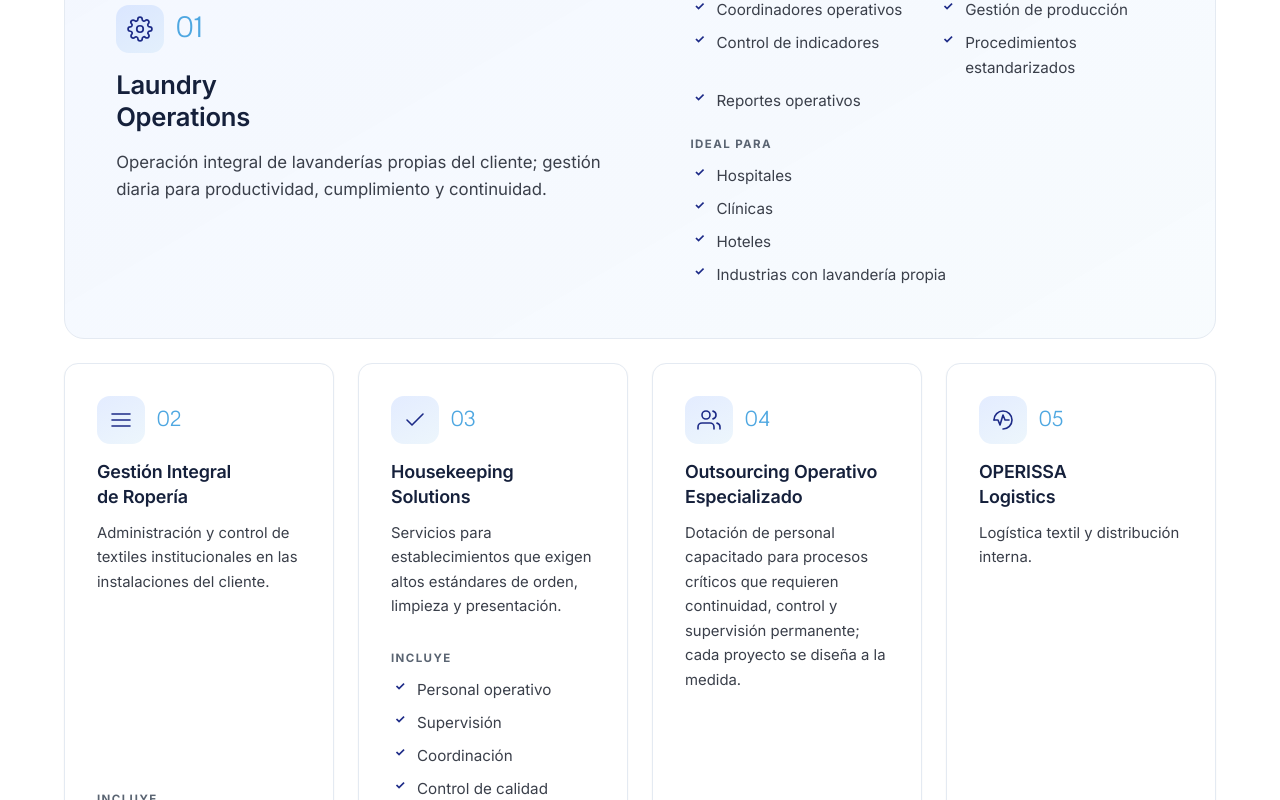
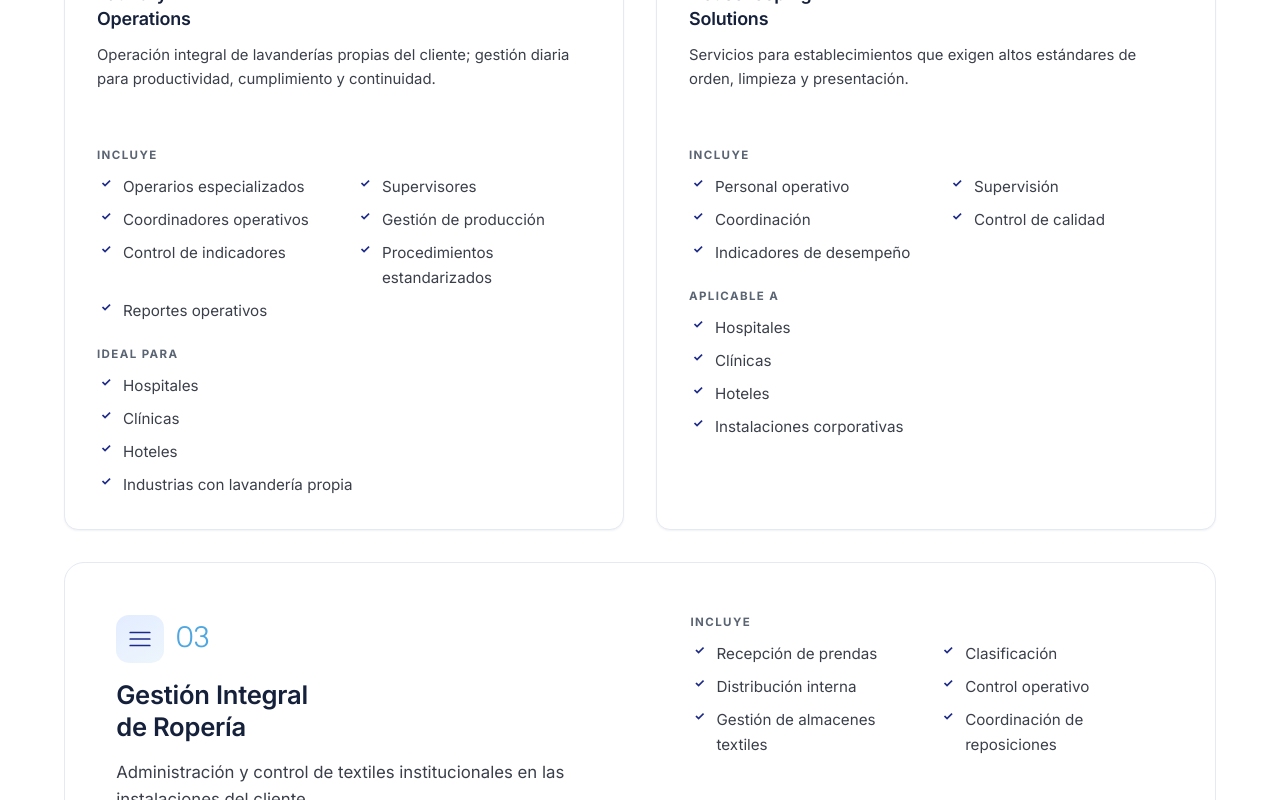
Before and after one commit to cjrt94/higienissa-front, a Nuxt app: page /marca-operissa in a window 1280 px wide. Shown: the part 1880-2680 px from the top of the page. Built offline with nearby package versions, Linux system fonts and the light colour scheme; a web font is replaced by a local one.

Commit message:
feat: Operissa — bloque Soluciones a bento 2-col (reorder + Roperia full-width + alturas iguales); icono Housekeeping shield; 'Operissa Logistics'
Co-Authored-By: Claude Opus 4.8 (1M context) <noreply@anthropic.com>

```diff
--- a/components/SolutionsShowcase.vue
+++ b/components/SolutionsShowcase.vue
@@ -21,46 +21,45 @@ const splitTwo = useSplitTwo()
         <h2>{{ t(title) }}</h2>
       </div>
 
-      <!-- Bento: destacada + resto (hasta 5 items; la fila del resto cierra sin huerfano) -->
-      <template v-if="items.length && items.length <= 5">
-        <article class="sol-featured reveal">
+      <!-- Bento: 2 columnas; los items `wide` ocupan la fila completa (layout horizontal copy | checklist) -->
+      <div v-if="items.length && items.length <= 5" class="sol-bento reveal">
+        <template v-for="(s, idx) in items" :key="idx">
+          <article v-if="s.wide" class="sol-featured b-full">
             <div class="sol-main">
               <div class="sol-top">
-              <span class="sol-icon"><BaseIcon :name="items[0].icon" :size="26" /></span>
-              <span class="sol-num">{{ pad(1) }}</span>
+                <span class="sol-icon"><BaseIcon :name="s.icon" :size="26" /></span>
+                <span class="sol-num">{{ pad(idx + 1) }}</span>
               </div>
-            <h3><span v-for="(ln, i) in splitTwo(items[0].title)" :key="i">{{ ln }}</span></h3>
-            <p class="sol-desc">{{ t(items[0].desc) }}</p>
+              <h3><span v-for="(ln, i) in splitTwo(s.title)" :key="i">{{ ln }}</span></h3>
+              <p class="sol-desc">{{ t(s.desc) }}</p>
             </div>
-          <div v-if="items[0].groups && items[0].groups.length" class="sol-aside">
-            <div v-for="(g, gi) in items[0].groups" :key="gi" class="sol-group">
+            <div v-if="s.groups && s.groups.length" class="sol-aside">
+              <div v-for="(g, gi) in s.groups" :key="gi" class="sol-group">
                 <span v-if="g.label" class="sol-list-label">{{ t(g.label) }}</span>
-              <ul class="sol-list" :class="{ two: g.items.length > 5 }">
+                <ul class="sol-list" :class="{ two: g.items.length > 3 }">
                   <li v-for="(e, i) in g.items" :key="i">{{ t(e) }}</li>
                 </ul>
               </div>
             </div>
           </article>
-
-        <div v-if="items.length > 1" class="sol-grid reveal">
-          <article v-for="(s, idx) in items.slice(1)" :key="idx" class="sol-card">
+          <article v-else class="sol-card">
             <div class="sol-top">
               <span class="sol-icon"><BaseIcon :name="s.icon" :size="24" /></span>
-              <span class="sol-num sm">{{ pad(idx + 2) }}</span>
+              <span class="sol-num sm">{{ pad(idx + 1) }}</span>
             </div>
             <h3><span v-for="(ln, i) in splitTwo(s.title)" :key="i">{{ ln }}</span></h3>
             <p class="sol-desc">{{ t(s.desc) }}</p>
             <div v-if="s.groups && s.groups.length" class="sol-includes">
               <div v-for="(g, gi) in s.groups" :key="gi" class="sol-group">
                 <span v-if="g.label" class="sol-list-label">{{ t(g.label) }}</span>
-                <ul class="sol-list">
+                <ul class="sol-list" :class="{ two: g.items.length > 4 }">
                   <li v-for="(e, i) in g.items" :key="i">{{ t(e) }}</li>
                 </ul>
               </div>
             </div>
           </article>
+        </template>
       </div>
-      </template>
 
       <!-- Grid uniforme (6+ items): filas parejas, sin card flotando -->
       <div v-else-if="items.length" class="sol-grid uniform reveal">
@@ -119,6 +118,12 @@ const splitTwo = useSplitTwo()
 .sol-card .sol-desc { font-size: .93rem; }
 .sol-includes { margin-top: auto; padding-top: var(--space-4); }
 
+/* Bento: 2 columnas; `.b-full` ocupa la fila completa (fila horizontal blanca, no destacada) */
+.sol-bento { display: grid; grid-template-columns: repeat(2, 1fr); gap: clamp(var(--space-5), 3vw, var(--space-6)); align-items: stretch; }
+.sol-bento .sol-includes { margin-top: var(--space-5); }
+.sol-bento .b-full { grid-column: 1 / -1; margin-bottom: 0; background: var(--bg); align-self: start; }
+@media (max-width: 700px) { .sol-bento { grid-template-columns: 1fr; } .sol-bento .b-full { grid-column: 1; } }
+
 @media (max-width: 900px) {
   .sol-featured { grid-template-columns: 1fr; }
   .sol-aside { padding-top: var(--space-5); }
--- a/content/brands/operissa.json
+++ b/content/brands/operissa.json
@@ -169,7 +169,7 @@
         "groups": []
       },
       {
-        "title": { "es": "OPERISSA Logistics", "en": "OPERISSA Logistics" },
+        "title": { "es": "Operissa Logistics", "en": "Operissa Logistics" },
         "desc": {
           "es": "Logística textil y distribución interna.",
           "en": "Textile logistics and internal distribution."
--- a/pages/marca-operissa.vue
+++ b/pages/marca-operissa.vue
@@ -20,14 +20,21 @@ const crumbs = computed(() => [
 ])
 
 // Soluciones normalizadas al contrato de <SolutionsShowcase> (con groups)
-const solutionIcons = ['cog', 'menu', 'check', 'users', 'activity']
+// Orden + layout del bento de soluciones (pedido del cliente):
+//   fila 1: Laundry | Housekeeping · fila 2: Ropería (fila completa) · fila 3: Outsourcing | Logistics
+const solutionIcons = ['cog', 'shield', 'menu', 'users', 'activity']
+const solutionOrder = [0, 2, 1, 3, 4] // reordena a: Laundry, Housekeeping, Ropería, Outsourcing, Logistics
 const solutionItems = computed(() =>
-  page.solutions.items.map((s, i) => ({
-    icon: solutionIcons[i] || 'check',
-    title: s.title,
-    desc: s.desc,
-    groups: (s.groups || []).map((g) => ({ label: g.label, items: g.items })),
-  })),
+  solutionOrder.map((src, i) => {
+    const s = page.solutions.items[src]
+    return {
+      icon: solutionIcons[i] || 'check',
+      title: s.title,
+      desc: s.desc,
+      groups: (s.groups || []).map((g) => ({ label: g.label, items: g.items })),
+      wide: i === 2, // Ropería ocupa la fila completa
+    }
+  }),
 )
 </script>
 
```
Also changed, not shown: 1 other file (tests, documents, lock files or other folders). Lines whose indentation alone changed are shown as unchanged.
